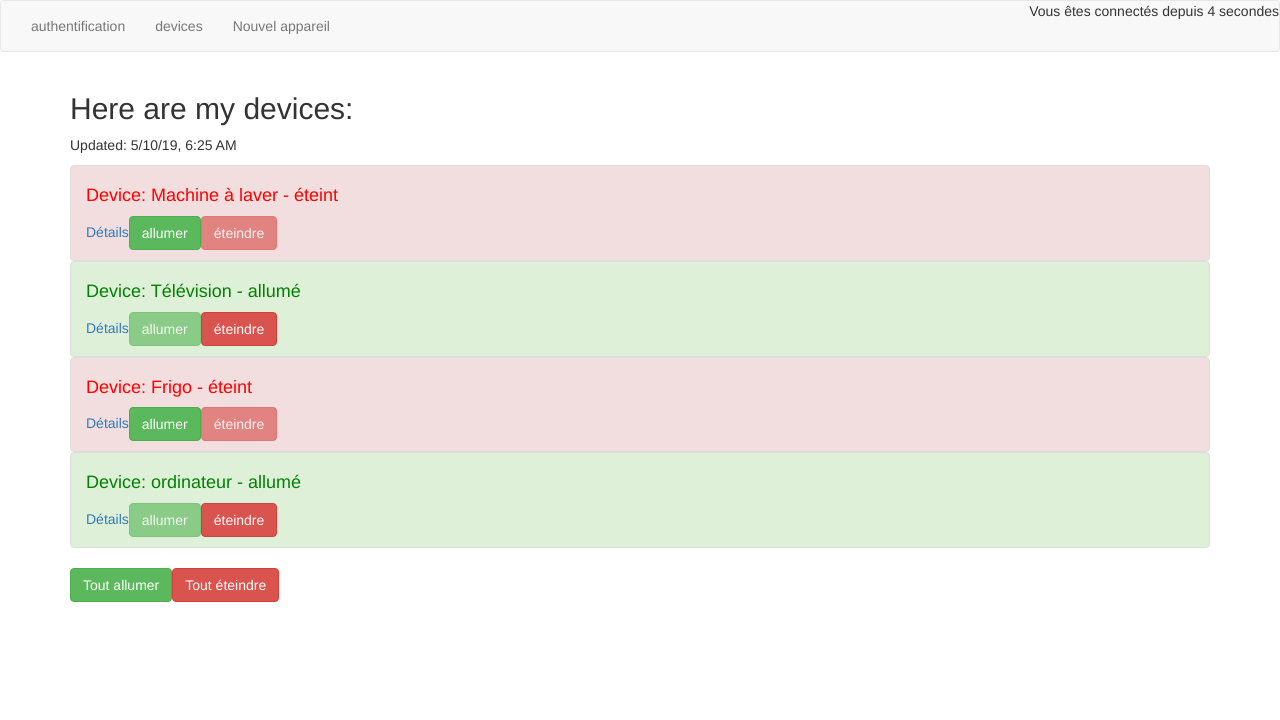
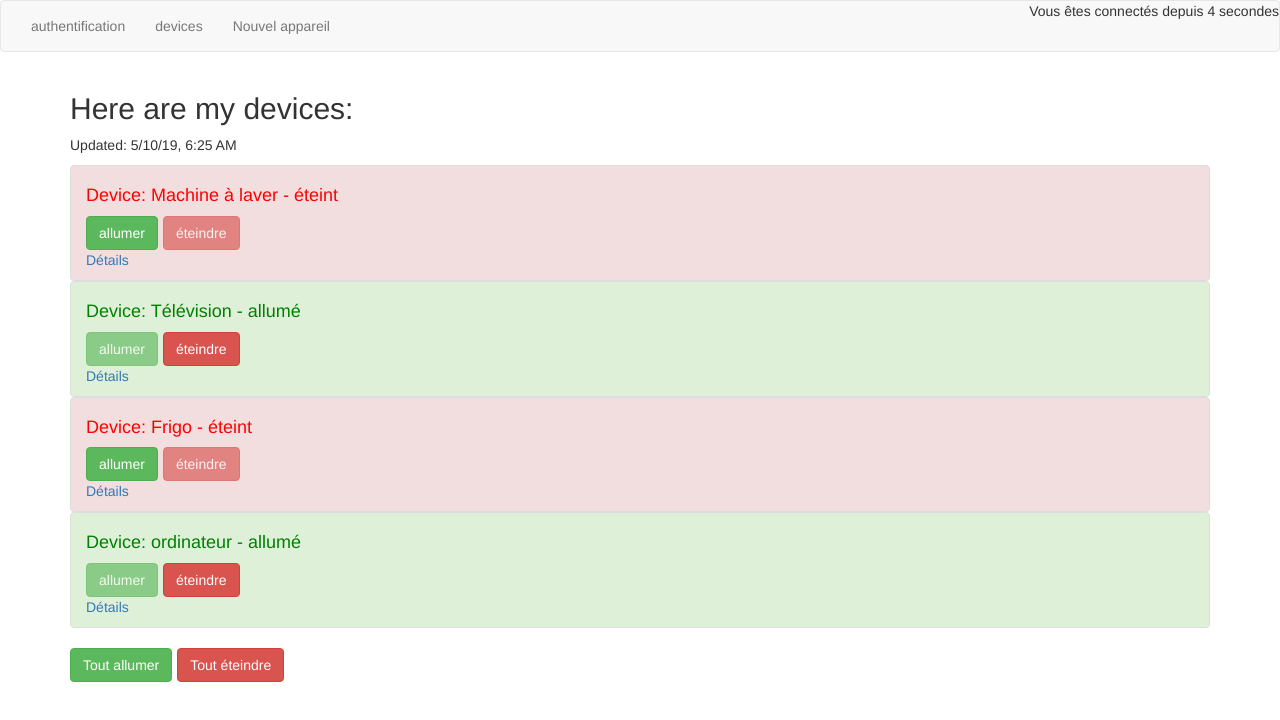
Before and after one commit to nsanzabandi-fiacre-clean-code-tutorials/angular-tutorial-second-app, an Angular app: page / in a window 1280 px wide. Shown: the top 720 px of the page. Built offline with nearby package versions, Linux system fonts and the light colour scheme.

Commit message:
Corrected the problem of the non spaced buttons.

```diff
--- a/src/app/device/device.component.html
+++ b/src/app/device/device.component.html
@@ -3,17 +3,20 @@
                 'list-group-item-danger': deviceStatus === 'éteint'}">
   <h4 [ngStyle]="{color: getColor()}"> Device: {{ deviceName }} - {{ getStatus() }}
   </h4>
-  <a [routerLink]="[id]">Détails</a>
+
+  <div class="btn-toolbar" role="toolbar">
           <button name="switchOnDeviceButton"
-          class="btn btn-success"
+                  class="btn btn-success btn-group"
                   (click)="onSwitchOnDeviceButton()"
                   [disabled]="deviceStatus === 'allumé'">
                   allumer
           </button>
           <button name="switchOffDeviceButton"
-          class="btn btn-danger"
+                  class="btn btn-danger btn-group"
                   (click)="onSwitchOffDeviceButton()"
                   [disabled]="deviceStatus === 'éteint'">
                   éteindre
           </button>
+  </div>
+  <a [routerLink]="[id]">Détails</a>
 </li>
--- a/src/app/devices-view/devices-view.component.html
+++ b/src/app/devices-view/devices-view.component.html
@@ -9,6 +9,8 @@
                     [id]="device.id">
     </app-device>
   </ul>
+
+  <div class="btn-toolbar" role="toolbar">
     <button class="btn btn-success"
             name="switchOnAllButton"
             (click) = "onSwitchOnAllButton()">
@@ -20,3 +22,4 @@
             Tout éteindre
     </button>
   </div>
+</div>
```
Lines whose indentation alone changed are shown as unchanged.
